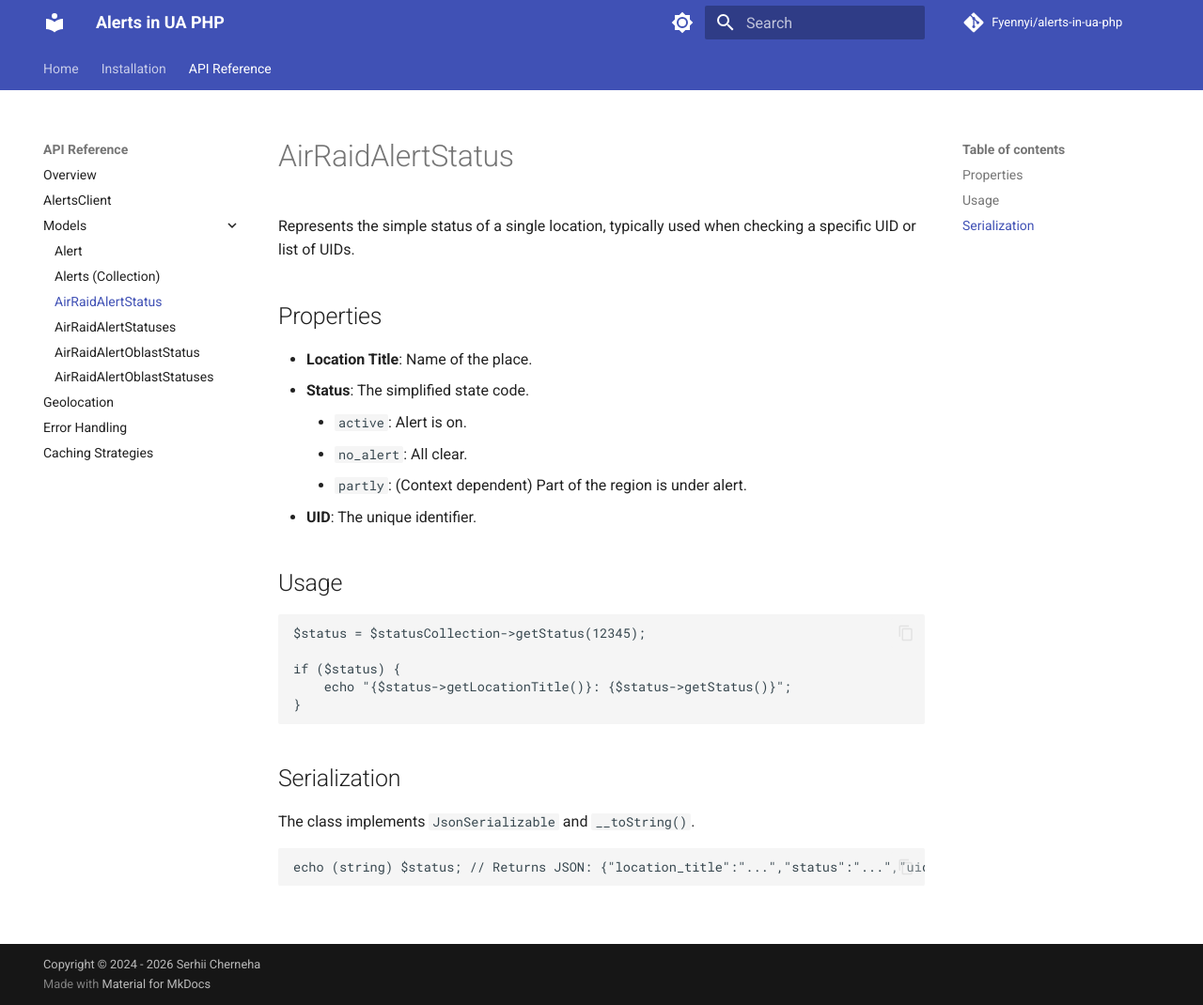
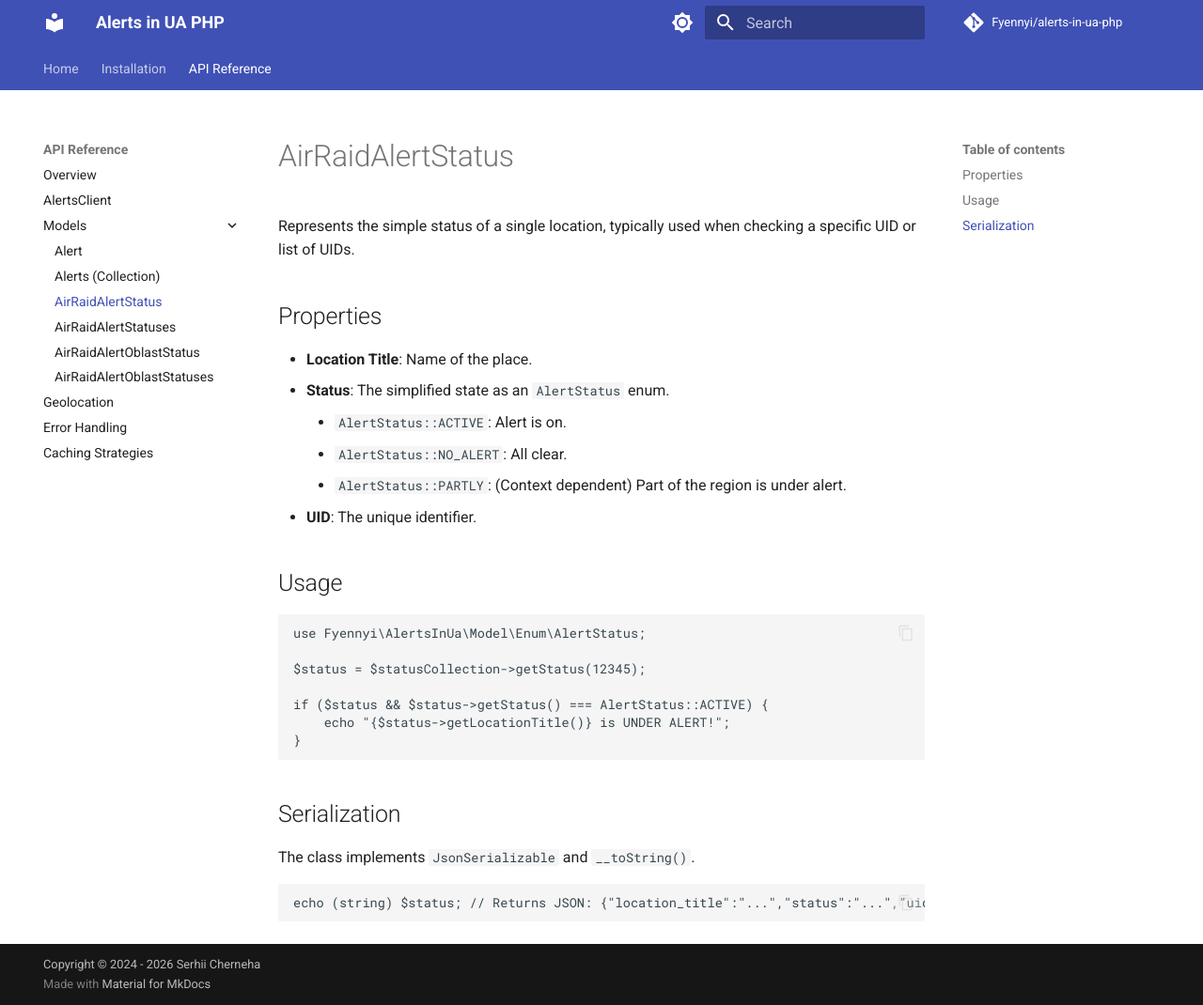
Before and after one commit to Fyennyi/alerts-in-ua-php, an MkDocs documentation site: the page built from docs/methods/air-raid-alert-status.md, in a window 1280 px wide and 1070 px high. Shown: the whole window at 94% size. Built offline with MkDocs 1.6.1 and Material for MkDocs 9.7.7, drawn with Linux system fonts in a browser that asks for light colours; comment, search, counter and statistics services are not loaded.

Commit message:
docs: Update documentation for AlertStatus Enum

````diff
--- a/docs/methods/air-raid-alert-status.md
+++ b/docs/methods/air-raid-alert-status.md
@@ -5,19 +5,21 @@ Represents the simple status of a single location, typically used when checking
 ## Properties
 
 - **Location Title**: Name of the place.
-- **Status**: The simplified state code.
-    - `active`: Alert is on.
-    - `no_alert`: All clear.
-    - `partly`: (Context dependent) Part of the region is under alert.
+- **Status**: The simplified state as an `AlertStatus` enum.
+    - `AlertStatus::ACTIVE`: Alert is on.
+    - `AlertStatus::NO_ALERT`: All clear.
+    - `AlertStatus::PARTLY`: (Context dependent) Part of the region is under alert.
 - **UID**: The unique identifier.
 
 ## Usage
 
 ```php
+use Fyennyi\AlertsInUa\Model\Enum\AlertStatus;
+
 $status = $statusCollection->getStatus(12345);
 
-if ($status) {
-    echo "{$status->getLocationTitle()}: {$status->getStatus()}";
+if ($status && $status->getStatus() === AlertStatus::ACTIVE) {
+    echo "{$status->getLocationTitle()} is UNDER ALERT!";
 }
 ```
 
````
Also changed, not shown: README.md (+10 -4 lines), docs/methods/air-raid-alert-oblast-status.md (+1 -1 lines), docs/methods/air-raid-alert-statuses.md (+3 -0 lines).
